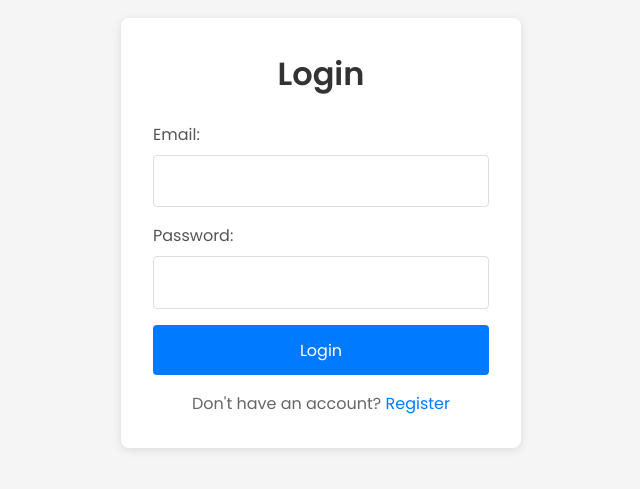
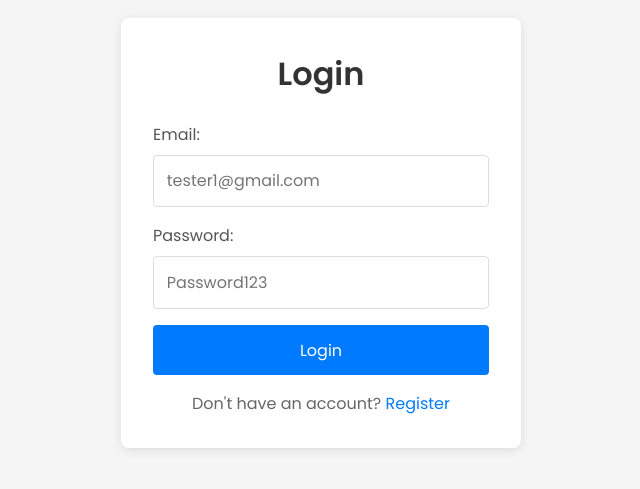
Before and after one commit to EbrerRamen/Mobile-Benchmarking-System, a React (Create React App) app in the folder frontend/: page /login in a window 1280 px wide. Shown: the part 167-656 px from the top of the page, without its empty margins (319-959 px from the left). Built offline with nearby package versions, Linux system fonts and the light colour scheme; no server answers.

Commit message:
Add placeholder mail and password in login field

```diff
--- a/frontend/src/components/Login.jsx
+++ b/frontend/src/components/Login.jsx
@@ -27,11 +27,11 @@ const Login = () => {
                 <h2>Login</h2>
                 <label htmlFor="email">
                     Email:
-                    <input type="text" onChange={(e) => setEmail(e.target.value)} />
+                    <input type="text" placeholder="tester1@gmail.com" onChange={(e) => setEmail(e.target.value)} />
                 </label>
                 <label htmlFor="password">
                     Password:
-                    <input type="password" onChange={(e) => setPassword(e.target.value)} />
+                    <input type="password" placeholder="Password123" onChange={(e) => setPassword(e.target.value)} />
                 </label>
                 <button type='submit'> Login</button>
                 <p>Don't have an account? <Link to="/signup">Register</Link></p>
```
